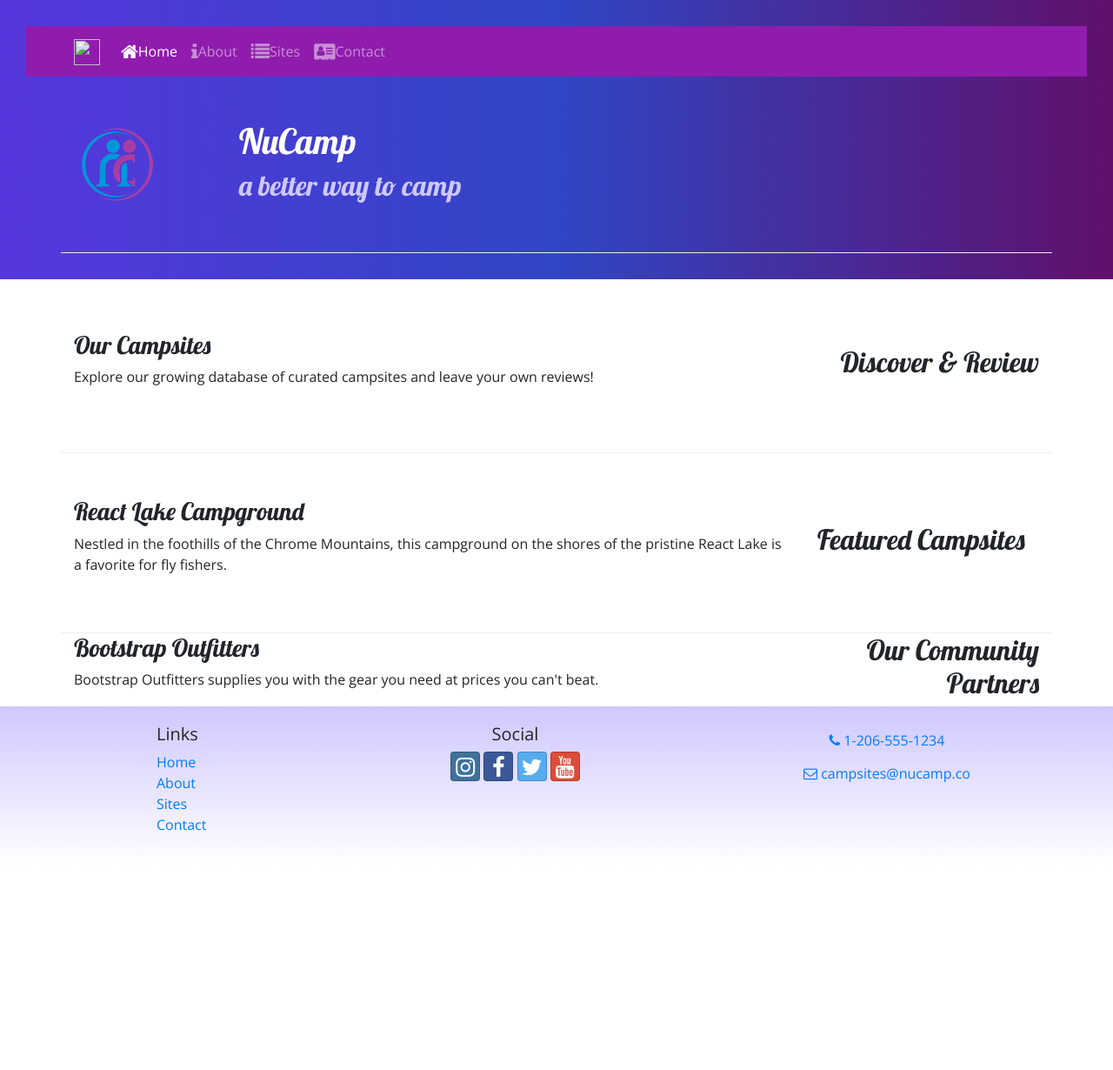
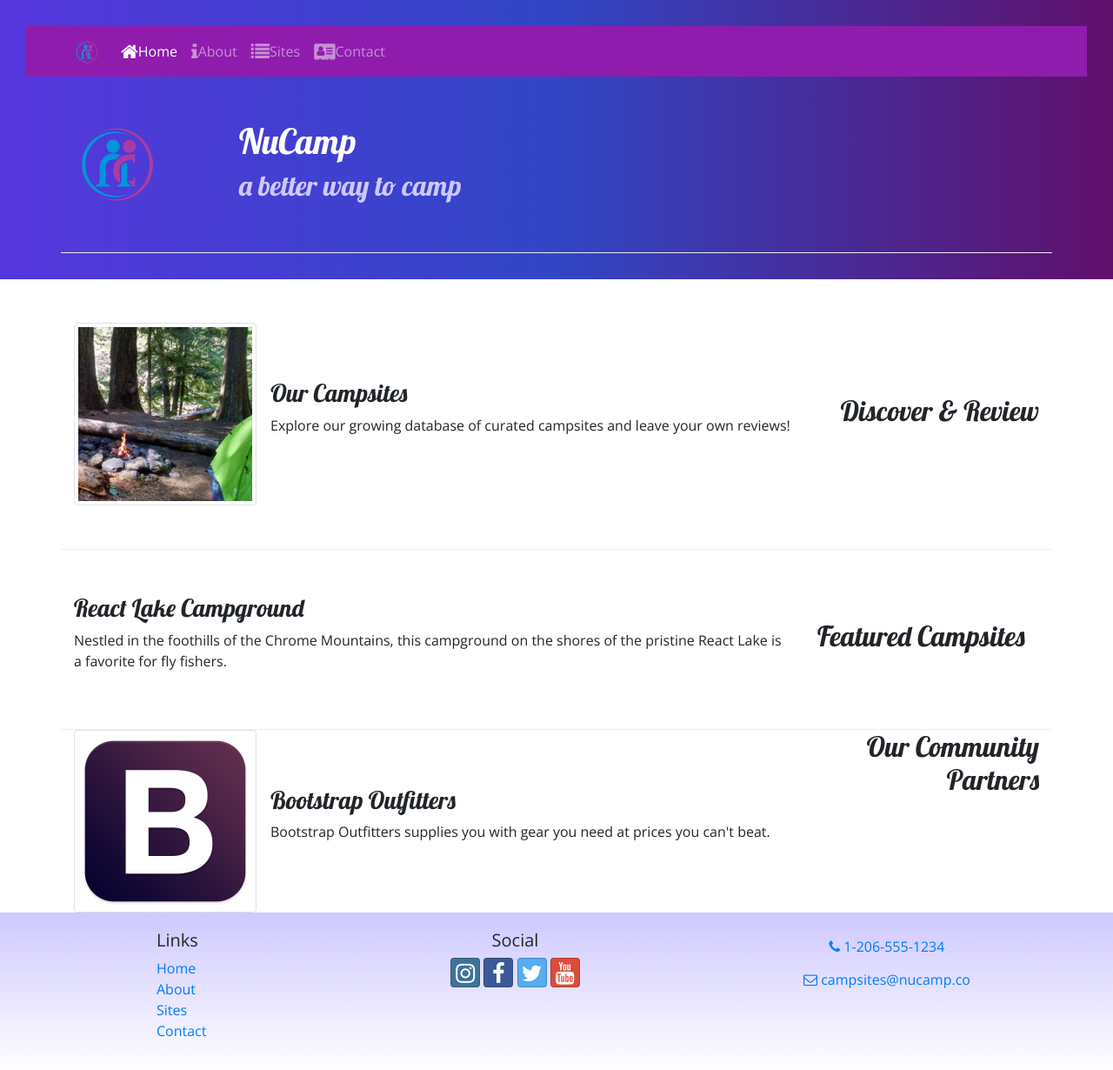
Before and after one commit to cnuno94/nucampsite, a website: page index.html in a window 1280 px wide. Shown: the whole page at 87% size. Before the commit the page ends 996 px from the top, so only its background shows below. Drawn offline with nearby package versions, Linux system fonts and the light colour scheme.

Commit message:
Images and Media

```diff
--- a/index.html
+++ b/index.html
@@ -19,7 +19,7 @@
     <header class="jumbotron jumbotron-fluid">
         <nav class="navbar navbar-expand-sm navbar-dark sticky-top">
             <div class="container">
-                <a class="navbar-brand" href="#"><img src="img/logo.png" height="30" width="30" /></a>
+                <a class="navbar-brand" href="#"><img src="img/img/logo.png" height="30" width="30" /></a>
                 <button class="navbar-toggler" type="button" data-toggle="collapse" data-target="#nucampNavbar">
                     <span class="navbar-toggler-icon"></span>
                 </button>
@@ -51,8 +51,13 @@
                 <h2 class="text-sm-right">Discover & Review</h2>
             </div>
             <div class="col">
-                <h3>Our Campsites</h3>
-                <p class = "d-none d-sm-block">Explore our growing database of curated campsites and leave your own reviews!</p>
+                <div class="media">
+                    <img class="d-flex mr-3 img-thumbnail" src="img/img/breadcrumb-trail-thumb.jpg" alt="Breadcrumb Trail" />
+                    <div class="media-body align-self-center">
+                        <h3>Our Campsites</h3>
+                        <p class="d-none d-sm-block">Explore our growing database of curated campsites and leave your own reviews!</p>
+                    </div>
+                </div>
             </div>
         </div>
         <div class="row row-content align-items-center">
@@ -69,8 +74,13 @@
                 <h2 class="text-sm-right">Our Community Partners</h2>
             </div>
             <div class="col">
-                <h3>Bootstrap Outfitters</h3>
-        		<p class = "d-none d-sm-block">Bootstrap Outfitters supplies you with the gear you need at prices you can't beat.</p>
+                <div class="media">
+                    <img class="d-flex mr-3 img-thumbnail" src="img/img/bootstrap-thumb.png" alt="Bootstrap Outfitters" />
+                    <div class="media-body align-self-center">
+                        <h3>Bootstrap Outfitters</h3>
+        				<p class="d-none d-sm-block">Bootstrap Outfitters supplies you with gear you need at prices you can't beat.</p>
+                    </div>
+                </div>
             </div>
         </div>
     </div>
```
Also changed, not shown: aboutus.html (+7 -6 lines), contactus.html (+6 -2 lines).
